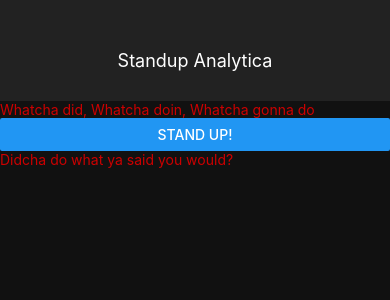
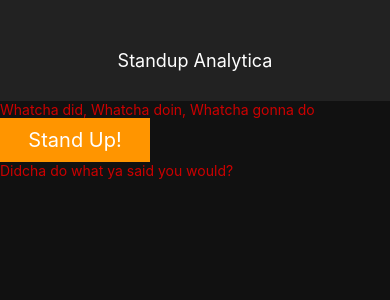
Before and after one commit to luiscielak/standup-analytica, a React Native app: screen / in a window 390 px wide. Shown: the top 300 px of the page. Built offline with nearby package versions, Linux system fonts and the light colour scheme.

Commit message:
Style button

```diff
--- a/App.js
+++ b/App.js
@@ -10,6 +10,7 @@ const styles = StyleSheet.create({
   container: {
     flex: 1,
     backgroundColor: '#111111',
+
 
   },
 });
--- a/components/button.js
+++ b/components/button.js
@@ -1,20 +1,30 @@
 import React from 'react';
-import { Button as RNButton, StyleSheet, View } from 'react-native';
+import { TouchableOpacity, StyleSheet, Text } from 'react-native';
 
 const styles = StyleSheet.create({
+  button: {
+    padding: 10,
+    backgroundColor: '#ff9500',
+    alignItems: 'center',
+    maxWidth: 150
+  },
   buttonText: {
-    color: '#ff9500',
+    color: '#ffffff',
+    fontSize: 20,
   }
 });
 
 export default class Button extends React.Component {
   render() {
     return (
-      <View>
-        <RNButton style={styles.buttonText}
-          title="Stand Up!"
-        />
-      </View>
+      <TouchableOpacity
+         style={styles.button}
+         onPress={ () => console.log('hi') }
+      >
+        <Text style={styles.buttonText}>
+           { this.props.title }
+        </Text>
+      </TouchableOpacity>
     );
   }
 }
```
